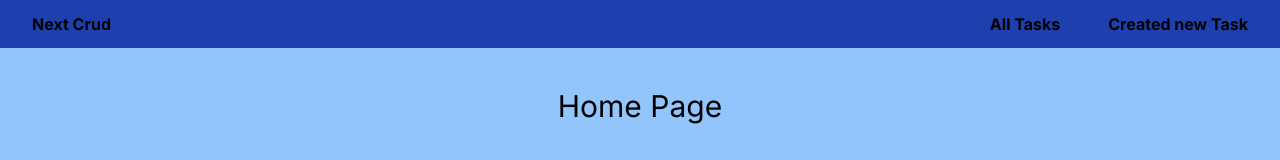
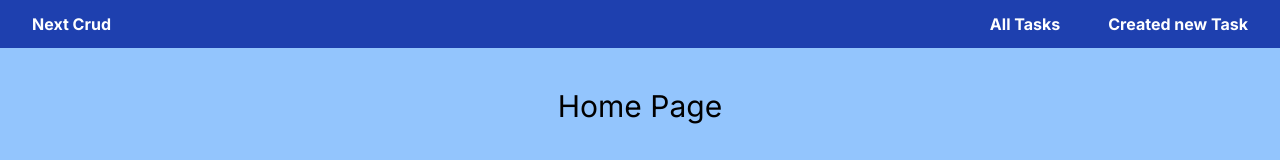
Before and after one commit to FredesVirginia/app-fast-next-prisma, a Next.js app: page / in a window 1280 px wide. Shown: the top 160 px of the page. Built offline with nearby package versions, Linux system fonts and the light colour scheme; no server answers; the database is empty.

Commit message:
CORREGIR NOT FOUND

```diff
--- /dev/null
+++ b/src/app/not-Found.jsx
@@ -0,0 +1,14 @@
+import Link from "next/link";
+
+function NotFound (){
+    return (
+        <section className="flex h-screen justify-center items-center">
+            <div>
+                <h1 className="text-4xl font bold text-black">Not Found</h1>
+                <Link href="/">Volver al Iniicio</Link>
+            </div>
+        </section>
+    )
+}
+
+export default NotFound;
--- a/src/components/NavBar.jsx
+++ b/src/components/NavBar.jsx
@@ -2,17 +2,17 @@ import Link from "next/link";
 
 function NavBar (){
     return (
-        <nav className="bg-blue-800 ">
+        <nav className="bg-blue-800 text-white">
            <div className="container mx-auto flex justify-between items-center py-3">
            <h3 className="font-bold text-1xl ml-8"> Next Crud</h3>
             <ul className=" flex gap-12 font-bold text-1xl mr-8">
-                <li className="hover:">
+                <li className="hover:text-gray-600">
                     <Link href="/">
                             All Tasks
                     </Link>
                 </li>
 
-                <li>
+                <li className="hover:text-gray-600">
                     <Link href="/new">
                      Created new Task
                     </Link>
```
